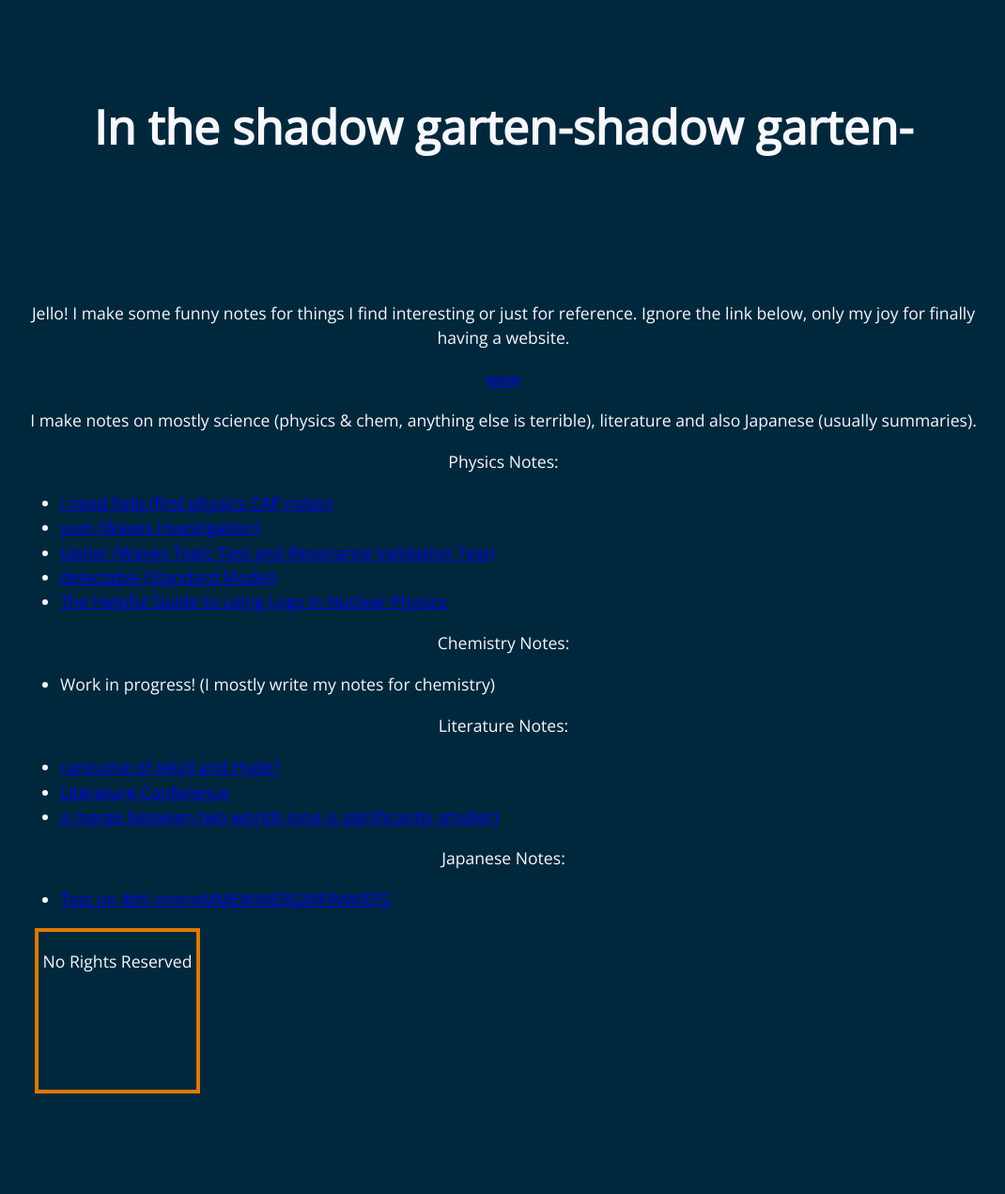
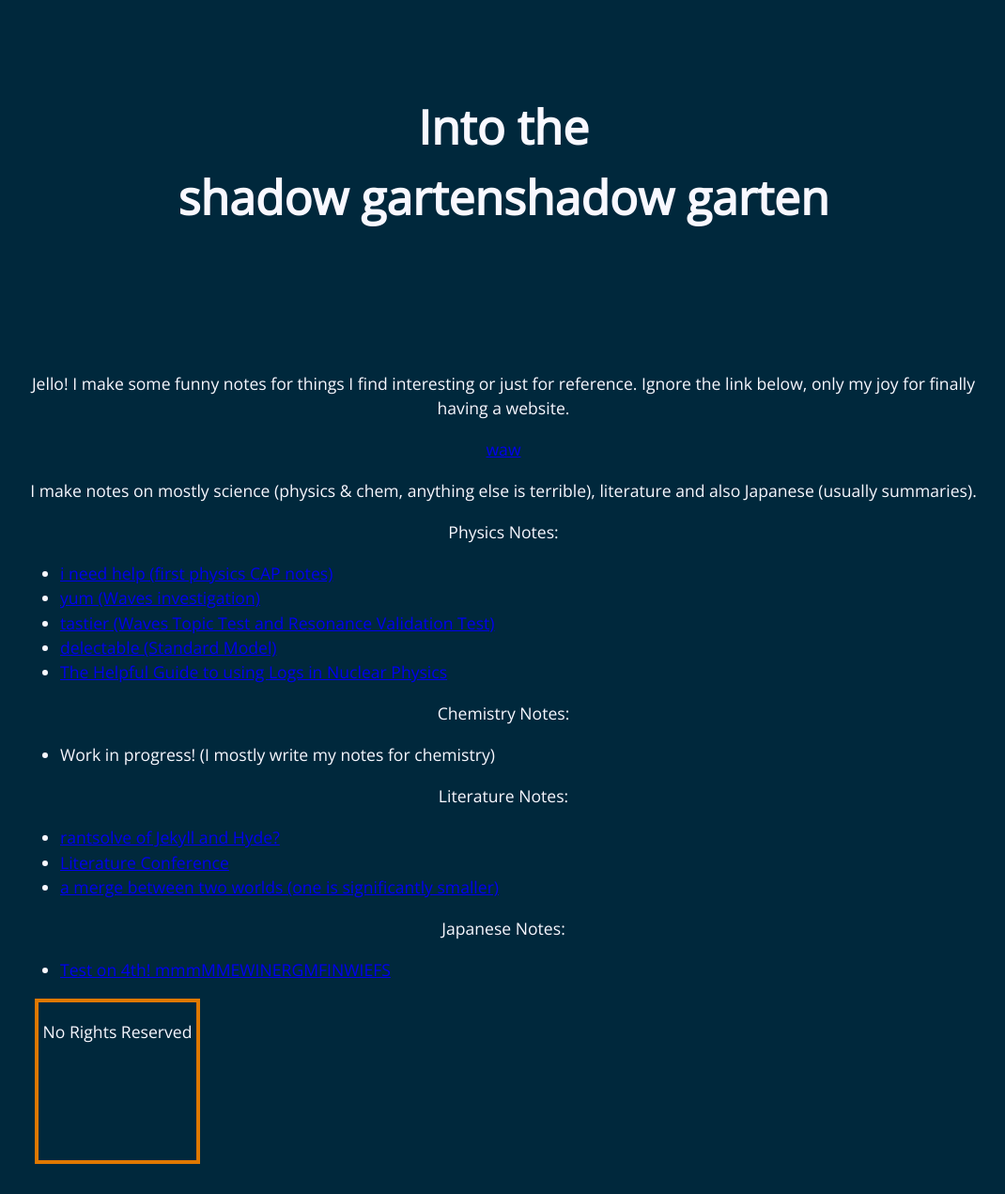
Before and after one commit to anonymoof1528/the-shadow-garten, a Jekyll site: the page built from index.md, in a window 1280 px wide. Shown: the whole page at 94% size, without its empty margins (104-1174 px from the left). Built offline with Jekyll 4.4.1, drawn with Linux system fonts in a browser that asks for light colours; before the commit the page ends 1196 px from its top, so only the background shows below that.

Commit message:
vault backup: 2023-08-27 23:18:06

```diff
--- a/index.md
+++ b/index.md
@@ -1,5 +1,5 @@
 ---
-title: In the <span class="bigmarquee"><span class="marquee" id="#1">shadow garten-</span><span class="marquee" id="#2">shadow garten-</span></span>
+title: Into the <div class="container"><div><span>shadow garten</span><span>shadow garten</span></div></div>
 ---
 
 Jello! I make some funny notes for things I find interesting or just for reference. Ignore the link below, only my joy for finally having a website.
```
